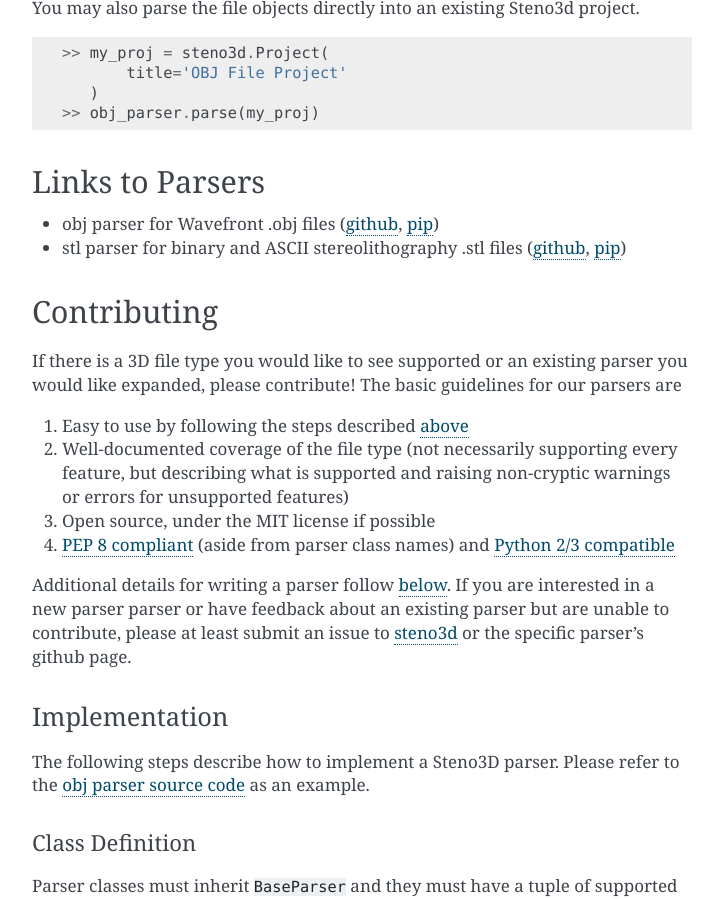
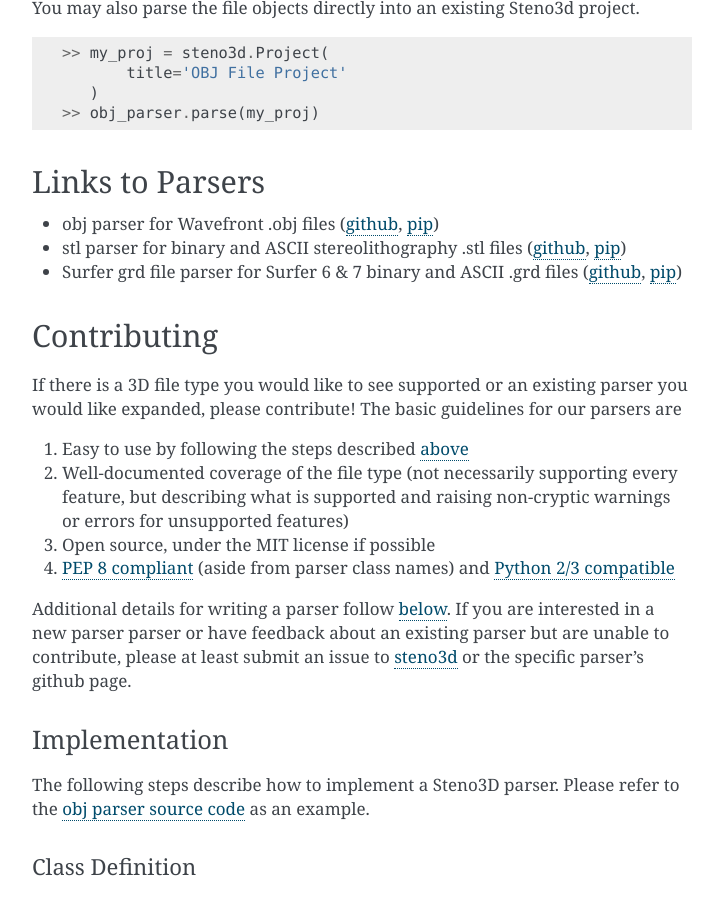
Before and after one commit to Geostatistic/steno3dpy, a Sphinx documentation site: the page built from docs/content/parsers.rst, in a window 1280 px wide and 900 px high, scrolled down 969 px. Shown: the whole window, without its empty margins (388-1111 px from the left). Built offline with Sphinx 7.4.7, drawn with Linux system fonts in a browser that asks for light colours.

Commit message:
Surfer grd parser to documentation

```diff
--- a/docs/content/parsers.rst
+++ b/docs/content/parsers.rst
@@ -74,6 +74,9 @@
 - stl parser for binary and ASCII stereolithography .stl files
   (`github <https://github.com/3ptscience/steno3d-stl>`__,
   `pip <https://pypi.python.org/pypi/steno3d_stl>`__)
+- Surfer grd file parser for Surfer 6 & 7 binary and ASCII .grd files
+  (`github <https://github.com/3ptscience/steno3d-surfer>`__,
+  `pip <https://pypi.python.org/pypi/steno3d_surfer>`__)
 
 
 .. _contributing:
```
